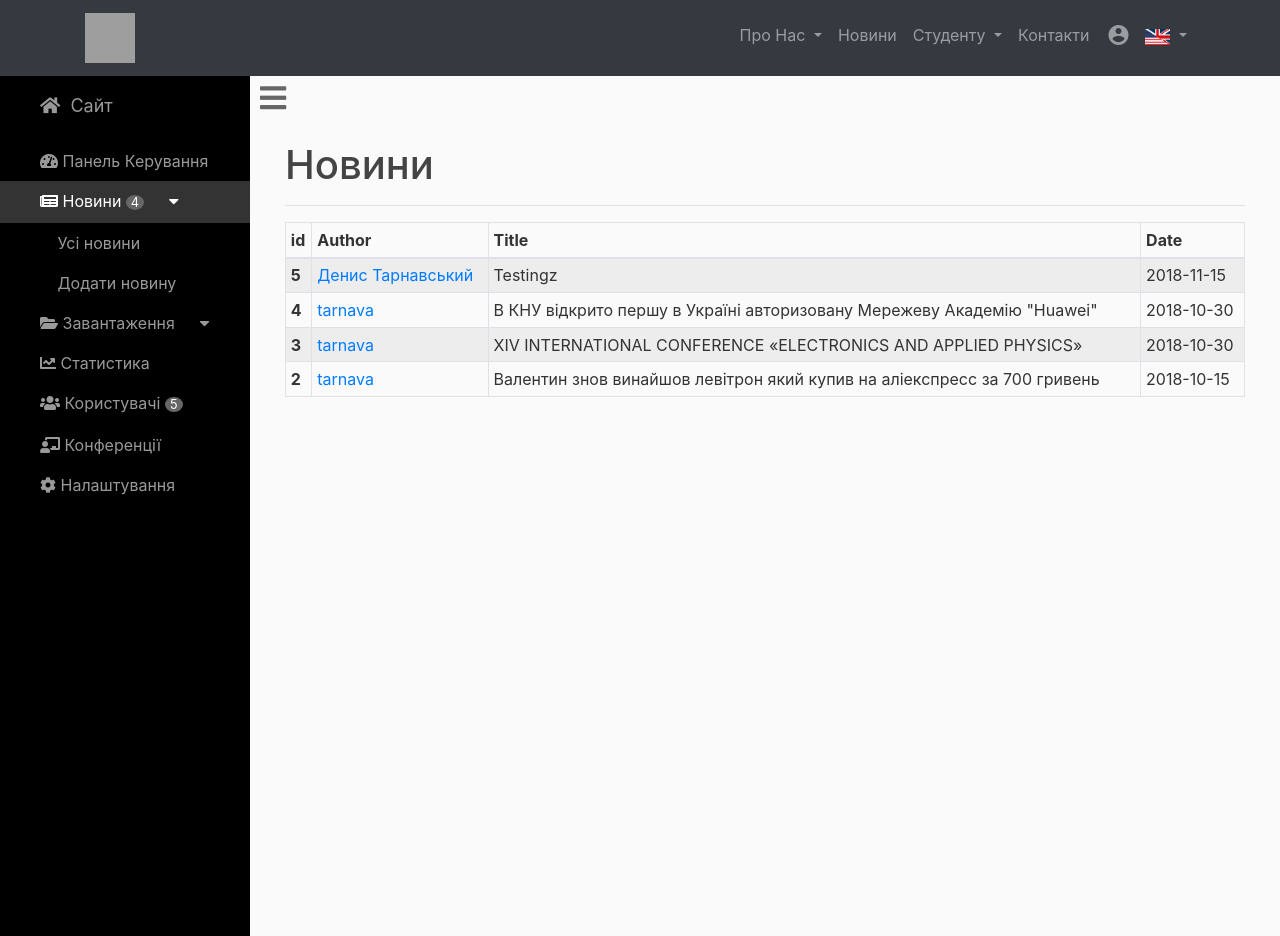
After one commit to marzique/frecs2.0, a Flask app: page /admin/news in a window 1280 px wide. The commit adds this page. Run offline with Flask 2, Linux system fonts and the light colour scheme; data comes from the database, SQL or seed files in the repository; both versions use the stored data as it was after the commit; some libraries are stand-ins or nearby versions; some web fonts are replaced; grey boxes are pictures that could not be loaded.

Commit message:
news in admin dashboard

```diff
--- a/rpd_site/routes.py
+++ b/rpd_site/routes.py
@@ -202,7 +202,7 @@ def logout():
 @login_required
 def account():
     form = UpdatePicture()
-    # roles labels
+    # html snippets for role labels
     spans = []
     roles = current_user.get_roles()
     for role in roles:
@@ -210,10 +210,9 @@ def account():
         spans.append(span)
 
     old_image_file = current_user.image_file
-    file_to_delete = os.path.join(
-        app.root_path, 'static/img/avatars', old_image_file)
+    file_to_delete = os.path.join(app.root_path, 'static/img/avatars', old_image_file)
     if form.validate_on_submit():
-        # update profile picture + delete previous
+        # update profile picture + delete previous (if it's not default)
         if form.picture.data:
             picture_file = save_picture(
                 form.picture.data, VAR_AVATAR_SIZE, True)
@@ -521,3 +520,12 @@ def admin():
                             number_of_users=get_number_of_users(),
                             number_of_posts=get_number_of_posts()
                             )
+
+@app.route('/admin/news')
+def admin_news():
+    posts = Post.query.order_by(Post.date_posted.desc())
+    return render_template('dashboard_news.html', title="Новини",
+                            number_of_users=get_number_of_users(),
+                            number_of_posts=get_number_of_posts(),
+                            posts=posts
+                            )
--- /dev/null
+++ b/rpd_site/templates/dashboard_news.html
@@ -0,0 +1,41 @@
+{% extends "layout_admin.html" %}
+
+{% block body %}
+
+{% set active_page = "index" %}
+        <!-- Page Content -->
+        <div id="page-content-wrapper">
+            <div class="container-fluid">
+                <h1>{{ title }}</h1>
+                <hr>
+            </div>
+
+            <div class="col-sm-auto" style="width: 100%;">
+                <table class="table table-striped table-bordered table-hover table-sm">
+                  <thead>
+                    <tr>
+                      <th scope="col">id</th>
+                      <th scope="col">Author</th>
+                      <th scope="col">Title</th>
+                      <th scope="col">Date</th>
+                    </tr>
+                  </thead>
+                  <tbody>
+                    {% for post in posts %}
+                    <tr>
+                      <th scope="row">{{ post.id }}</th>
+                      <td><a href="{{ url_for('user_id', user_id=post.author.id) }}">{{ post.author.username }}</a></td>
+                      <td>{{post.title}}</td>
+                      <td>{{post.date_posted.strftime('%Y-%m-%d')}} </td>
+                    </tr>
+                    {% endfor %}
+                  </tbody>
+                </table>
+            </div>
+        </div>
+        <!-- /#page-content-wrapper -->
+
+
+
+
+{% endblock %}
--- a/rpd_site/templates/layout_admin.html
+++ b/rpd_site/templates/layout_admin.html
@@ -198,7 +198,7 @@
                     <a href="{{ url_for('index') }}"><i class="fas fa-home"></i> &nbsp;Сайт</a>
                 </li>
                 <li>
-                    <a href="#" class="
+                    <a href="{{ url_for('admin') }}" class="
 
                         {% if title == 'Панель Керування' %}
                             chosen
@@ -209,7 +209,19 @@
                         </i>&nbsp;Панель Керування</a>
                 </li>
                 <li>
-                    <a href="{{ url_for('news') }}"><i class="fas fa-newspaper"></i>&nbsp;Новини&nbsp;<small style="color:white; background-color: #666; text-align: center; border-radius: 60%; padding-left:2%; padding-right:2%;">{{number_of_posts}}</small></a>
+                    <a href="{{ url_for('admin_news') }}" class="
+
+                        {% if title == 'Новини' %}
+                            chosen
+                        {% endif %}
+
+                        "><i class="fas fa-newspaper"></i>&nbsp;Новини&nbsp;<small style="color:white; background-color: #666; text-align: center; border-radius: 60%; padding-left:2%; padding-right:2%;">{{number_of_posts}}</small>&nbsp;<i class="fas fa-caret-down"></i></a>
+
+                        {% if title == 'Новини' %}
+                                <a href="{{ url_for('news') }}" class="collapsed_item">Усі новини</a>
+                                <a href="{{ url_for('new_post') }}" class="collapsed_item">Додати новину</a>
+                        {% endif %}
+
                 </li>
                 <li>
                     <a data-toggle="collapse" href="#collapseExample" role="button" aria-expanded="false"
```
Also changed, not shown: rpd_site/site.db, rpd_site/static/img/b1160dc16066b7d5.jpg (added).
